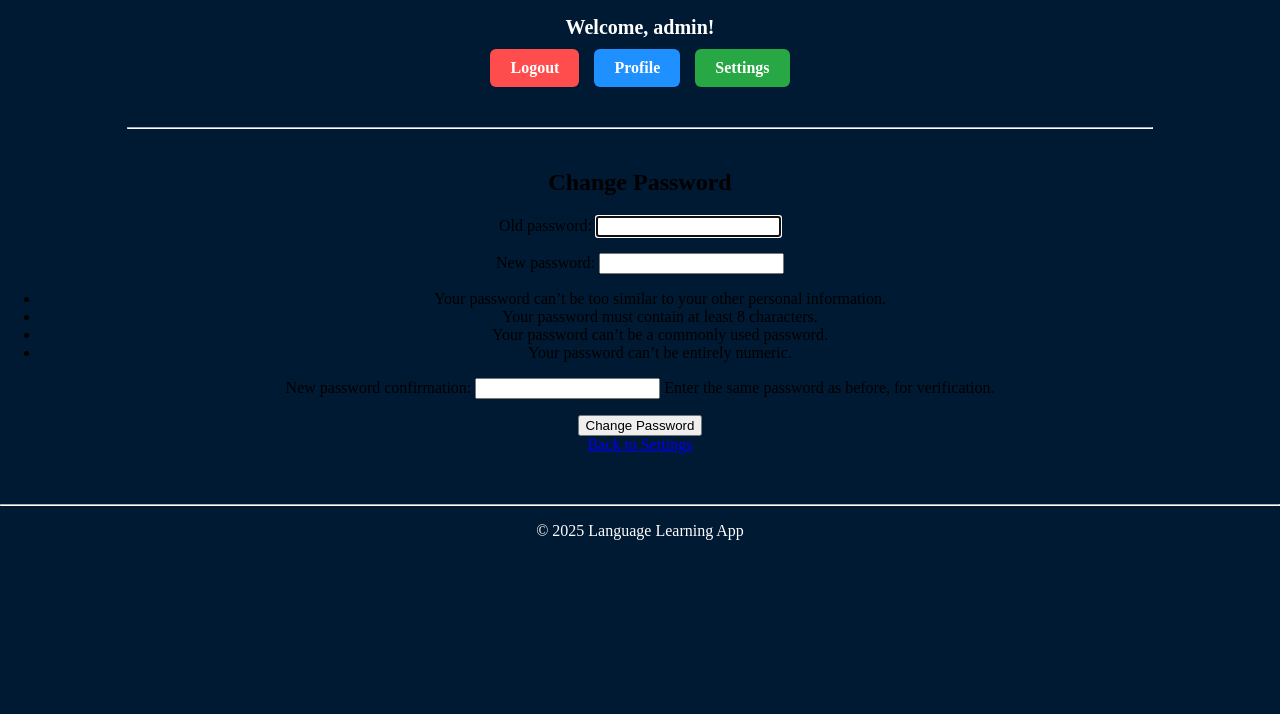
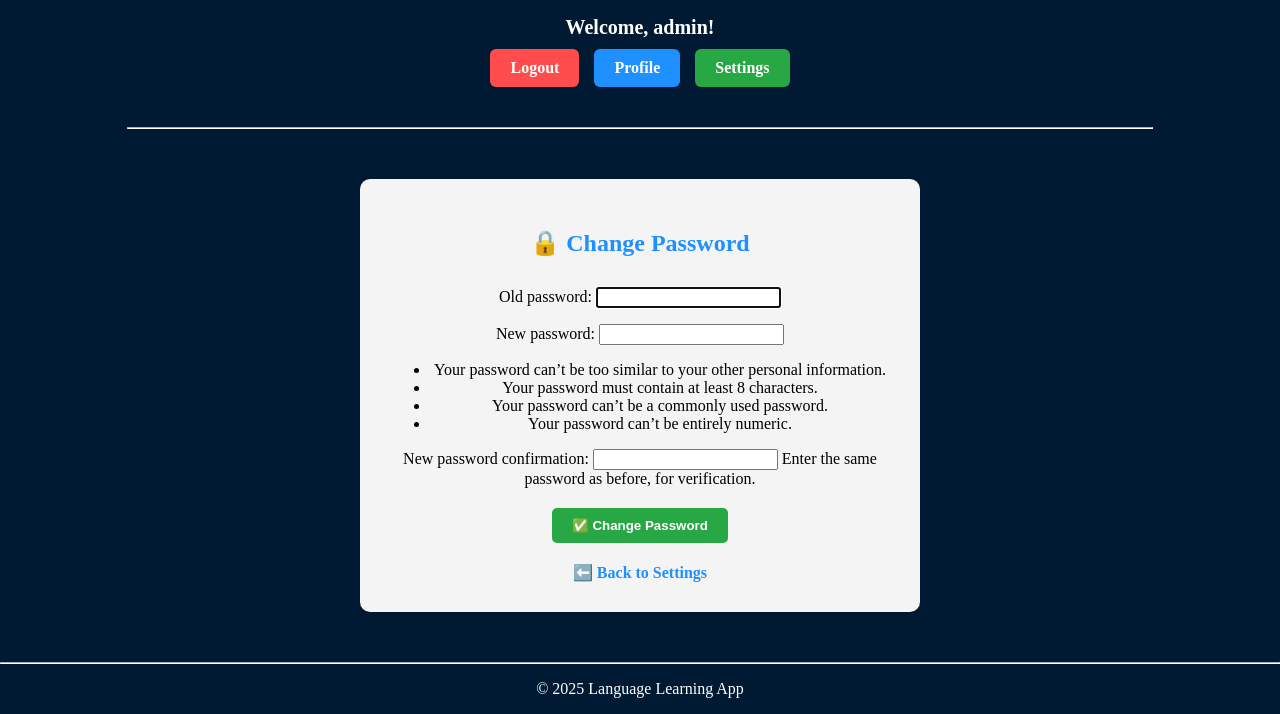
Before and after one commit to AdamRogowski/LanguageLearningApp, a Django app: page /password_change/ in a window 1280 px wide. Shown: the part 393-1107 px from the top of the page. Before the commit the page ends 933 px from the top, so only its background shows below. Run offline with Django 5.2, Linux system fonts and the light colour scheme; a user stored in the database is signed in.

Commit message:
pass change form rev

```diff
--- a/base/templates/base/password_change_form.html
+++ b/base/templates/base/password_change_form.html
@@ -1,10 +1,25 @@
 {% extends "main.html" %}
 {% block content %}
-<h2>Change Password</h2>
-<form method="post">
+
+<div style="max-width: 500px; margin: 50px auto; padding: 30px; background-color: #f4f4f4; border-radius: 10px; box-shadow: 0 4px 8px rgba(0,0,0,0.1);">
+
+  <h2 style="text-align: center; color: #1E90FF; margin-bottom: 30px;">🔒 Change Password</h2>
+
+  <form method="post">
     {% csrf_token %}
-    {{ form.as_p }}
-    <button type="submit">Change Password</button>
-</form>
-<a href="{% url 'settings' %}">Back to Settings</a>
+    <div style="margin-bottom: 20px;">
+      {{ form.as_p }}
+    </div>
+
+    <button type="submit" style="background-color: #28a745; color: white; padding: 10px 20px; border: none; border-radius: 5px; font-weight: bold; cursor: pointer;">
+      ✅ Change Password
+    </button>
+  </form>
+
+  <div style="margin-top: 20px; text-align: center;">
+    <a href="{% url 'settings' %}" style="color: #1E90FF; text-decoration: none; font-weight: bold;">⬅️ Back to Settings</a>
+  </div>
+
+</div>
+
 {% endblock content %}
```
